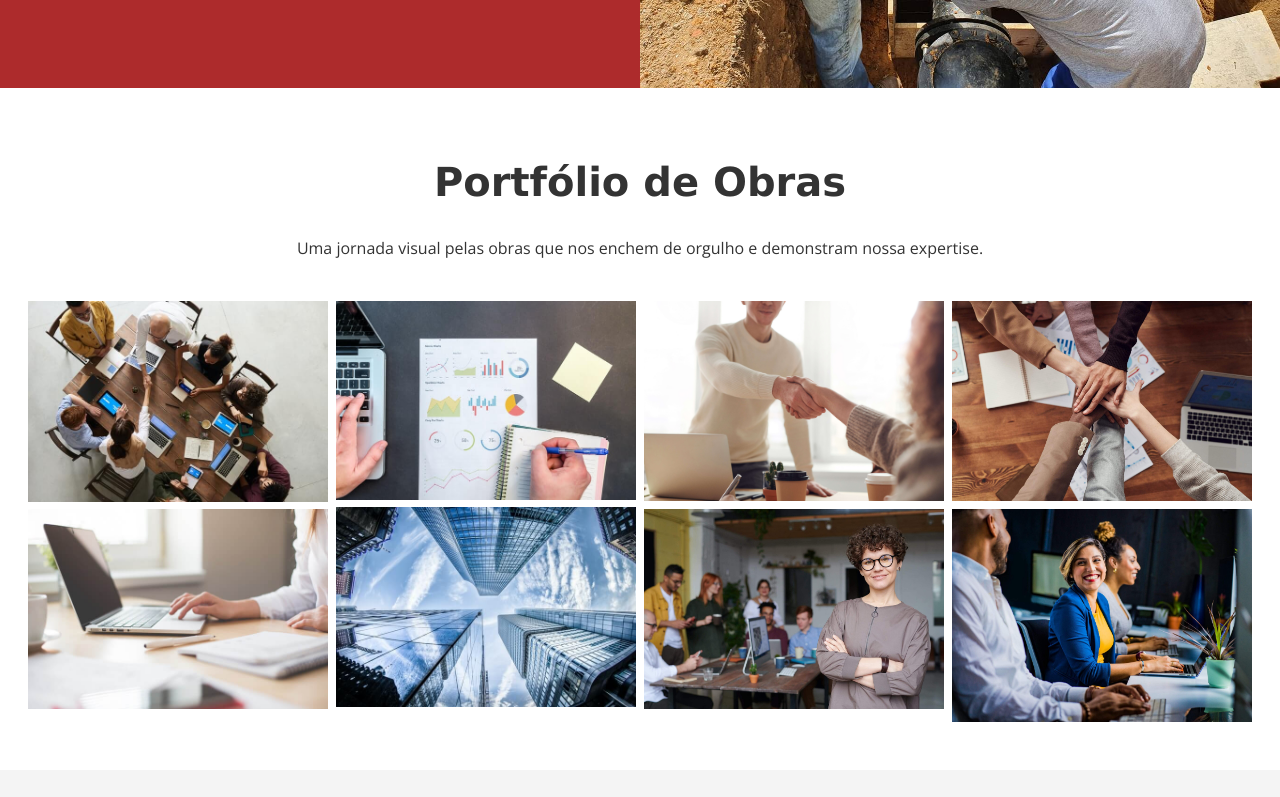
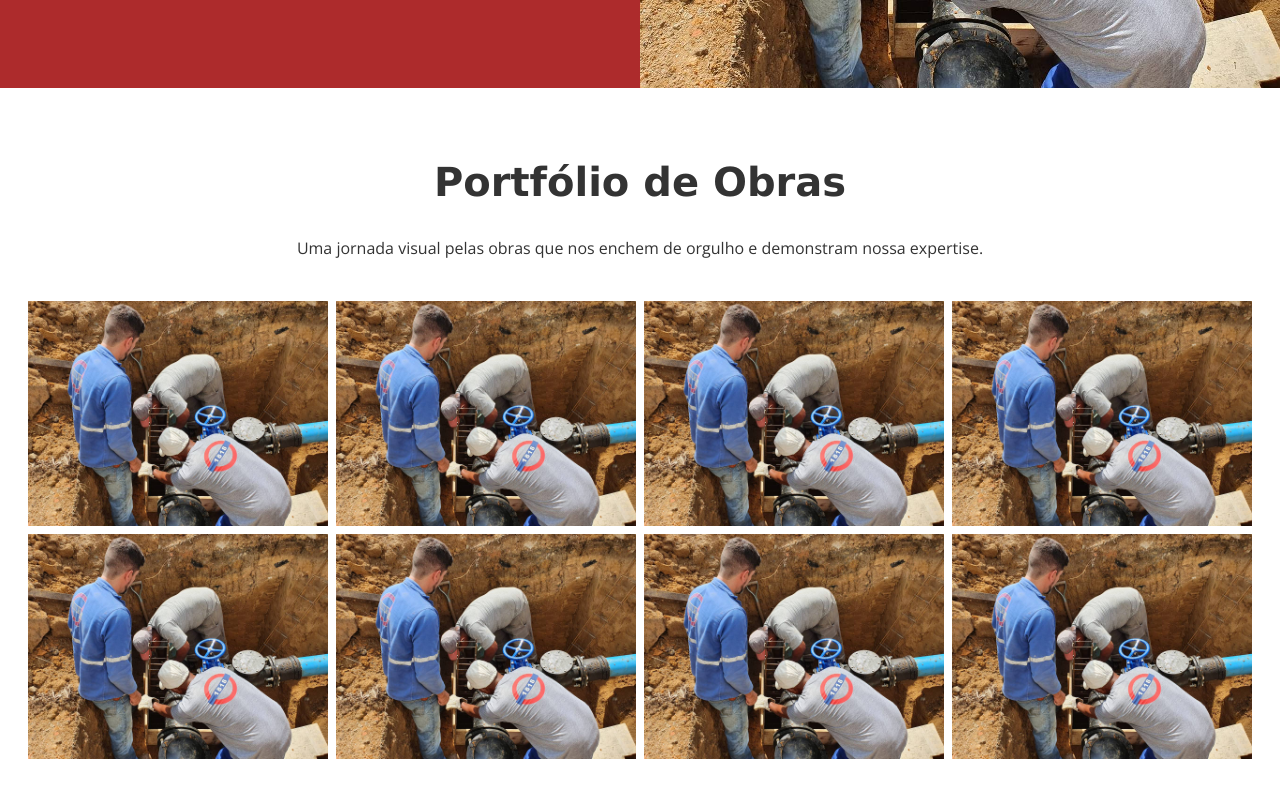
Before and after one commit to leoalfonseca/1818-website, a plain HTML site: page index.html in a window 1280 px wide. Shown: the part 1997-2794 px from the top of the page. Drawn offline with nearby package versions, Linux system fonts and the light colour scheme.

Commit message:
updated portfolio obras

```diff
--- a/css/style.css
+++ b/css/style.css
@@ -89,7 +89,7 @@ img {
 
 /* Header */
 .hero {
-    background: url('images/home/showcase.jpg') no-repeat center center/cover;
+    background: url('../images/home/showcase.jpg') no-repeat center center/cover;
     height: 100vh;
     position: relative;
     color: #fff;
@@ -106,10 +106,13 @@ img {
 }
 
 .hero .content h1 {
+    font-family: 'Geologica', sans-serif;
     font-size: 55px;
 }
 
 .hero .content p {
+    font-family: 'Open Sans', sans-serif;
+
     font-size: 23px;
     max-width: 600px;
     margin: 20px 0 30px;
--- a/index.html
+++ b/index.html
@@ -10,6 +10,9 @@
   <link rel="stylesheet" href="css/lightbox.min.css" />
   <link rel="stylesheet" href="css/utilities.css" />
   <link rel="stylesheet" href="css/style.css" />
+  <link rel="preconnect" href="https://fonts.googleapis.com">
+  <link rel="preconnect" href="https://fonts.gstatic.com" crossorigin>
+  <link href="https://fonts.googleapis.com/css2?family=Geologica:wght@800&display=swap" rel="stylesheet">
   <title>Dezoito Dezoito</title>
 </head>
 
@@ -31,11 +34,9 @@
     <div class="content">
       <h1>
         Nós somos
-        <span class="txt-type"
-          data-wait="3000"
-          data-words='["Grupo 1818", "Competência", "Excelência"]'></span>
+        <span class="txt-type" data-wait="3000" data-words='["Grupo 1818", "Competência", "Excelência"]'></span>
       </h1>
-      <p>Construindo o futuro com engenharia de excelência</p>
+      <p>18 anos de engenharia de excelência</p>
       <a href="#about" class="btn"><i class="fas fa-chevron-right"></i> Saiba mais</a>
     </div>
   </header>
@@ -140,43 +141,43 @@
       </header>
       <div class="row">
         <div class="column">
-          <a href="images/cases/cases1.jpg" data-lightbox="cases" data-title="Lorem ipsum dolor sit, amet consectetur adipisicing elit. Fugiat,
+          <a href="images/home/operacao.jpg" data-lightbox="cases" data-title="Lorem ipsum dolor sit, amet consectetur adipisicing elit. Fugiat,
               dolore!">
-            <img src="images/cases/cases1.jpg" alt="" />
+            <img src="images/home/operacao.jpg" alt="" />
           </a>
-          <a href="images/cases/cases2.jpg" data-lightbox="cases" data-title="Lorem ipsum dolor sit, amet consectetur adipisicing elit. Fugiat,
+          <a href="images/home/operacao.jpg" data-lightbox="cases" data-title="Lorem ipsum dolor sit, amet consectetur adipisicing elit. Fugiat,
               dolore!">
-            <img src="images/cases/cases2.jpg" alt="" />
+            <img src="images/home/operacao.jpg" alt="" />
           </a>
         </div>
         <div class="column">
-          <a href="images/cases/cases3.jpg" data-lightbox="cases" data-title="Lorem ipsum dolor sit, amet consectetur adipisicing elit. Fugiat,
+          <a href="images/home/operacao.jpg" data-lightbox="cases" data-title="Lorem ipsum dolor sit, amet consectetur adipisicing elit. Fugiat,
             dolore!">
-            <img src="images/cases/cases3.jpg" alt="" />
+            <img src="images/home/operacao.jpg" alt="" />
           </a>
-          <a href="images/cases/cases4.jpg" data-lightbox="cases" data-title="Lorem ipsum dolor sit, amet consectetur adipisicing elit. Fugiat,
+          <a href="images/home/operacao.jpg" data-lightbox="cases" data-title="Lorem ipsum dolor sit, amet consectetur adipisicing elit. Fugiat,
               dolore!">
-            <img src="images/cases/cases4.jpg" alt="" />
+            <img src="images/home/operacao.jpg" alt="" />
           </a>
         </div>
         <div class="column">
-          <a href="images/cases/cases5.jpg" data-lightbox="cases" data-title="Lorem ipsum dolor sit, amet consectetur adipisicing elit. Fugiat,
+          <a href="images/home/operacao.jpg" data-lightbox="cases" data-title="Lorem ipsum dolor sit, amet consectetur adipisicing elit. Fugiat,
             dolore!">
-            <img src="images/cases/cases5.jpg" alt="" />
+            <img src="images/home/operacao.jpg" alt="" />
           </a>
-          <a href="images/cases/cases6.jpg" data-lightbox="cases" data-title="Lorem ipsum dolor sit, amet consectetur adipisicing elit. Fugiat,
+          <a href="images/home/operacao.jpg" data-lightbox="cases" data-title="Lorem ipsum dolor sit, amet consectetur adipisicing elit. Fugiat,
               dolore!">
-            <img src="images/cases/cases6.jpg" alt="" />
+            <img src="images/home/operacao.jpg" alt="" />
           </a>
         </div>
         <div class="column">
-          <a href="images/cases/cases7.jpg" data-lightbox="cases" data-title="Lorem ipsum dolor sit, amet consectetur adipisicing elit. Fugiat,
+          <a href="images/home/operacao.jpg" data-lightbox="cases" data-title="Lorem ipsum dolor sit, amet consectetur adipisicing elit. Fugiat,
             dolore!">
-            <img src="images/cases/cases7.jpg" alt="" />
+            <img src="images/home/operacao.jpg" alt="" />
           </a>
-          <a href="images/cases/cases8.jpg" data-lightbox="cases" data-title="Lorem ipsum dolor sit, amet consectetur adipisicing elit. Fugiat,
+          <a href="images/home/operacao.jpg" data-lightbox="cases" data-title="Lorem ipsum dolor sit, amet consectetur adipisicing elit. Fugiat,
               dolore!">
-            <img src="images/cases/cases8.jpg" alt="" />
+            <img src="images/home/operacao.jpg" alt="" />
           </a>
         </div>
       </div>
@@ -270,7 +271,7 @@
     let scrolled = false;
 
     window.onscroll = function () {
-      if (window.pageYOffset > 100) {
+      if (window.pageYOffset > 550) {
         navbar.classList.remove('top');
         if (!scrolled) {
           navbar.style.transform = 'translateY(-70px)';
```
